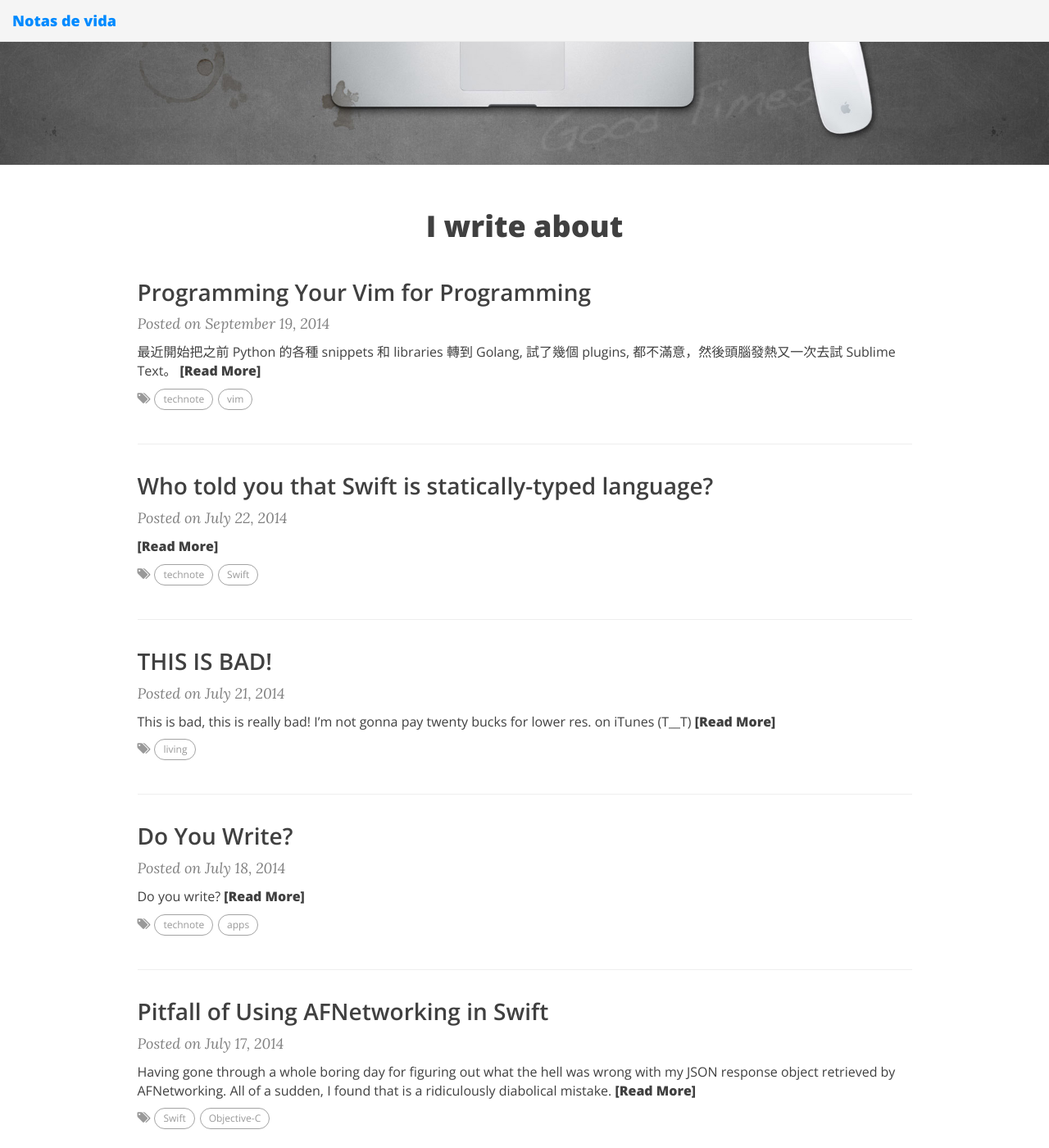
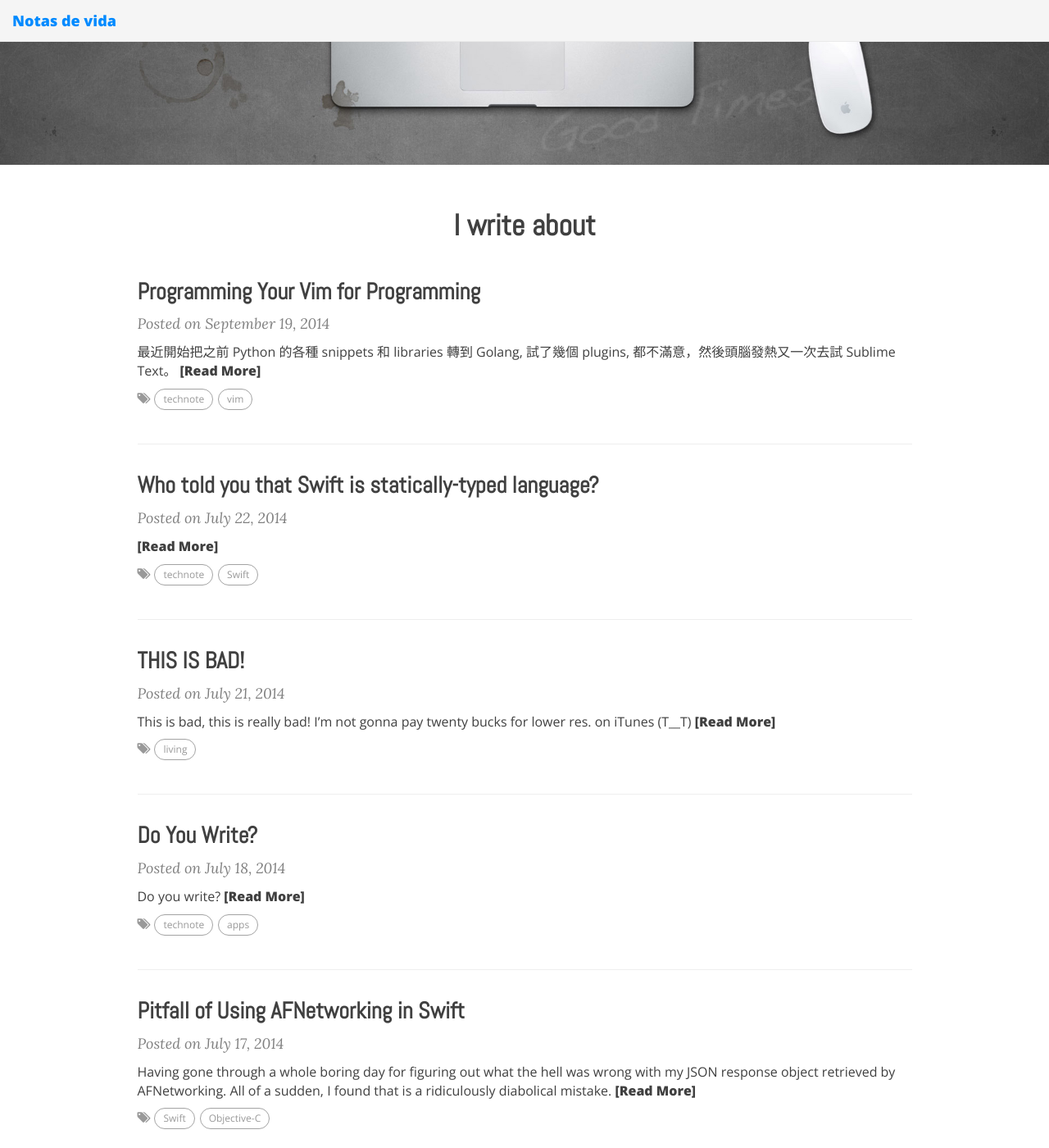
Before and after one commit to jimzhan/funbox.me, a Jekyll site: the page built from index.html, in a window 1280 px wide and 1400 px high, scrolled down 288 px. Shown: the whole window at 82% size. Built offline with Jekyll 4.4.1, drawn with Linux system fonts in a browser that asks for light colours; nearby versions of some CDN libraries; the list of posts is cut into pages by our own code.

Commit message:
- Abel as title font.

```diff
--- a/_layouts/base.html
+++ b/_layouts/base.html
@@ -7,6 +7,7 @@ common-ext-css:
   - "https://cdnjs.cloudflare.com/ajax/libs/font-awesome/4.7.0/css/font-awesome.min.css"
 common-googlefonts:
   - "Lora:400,700,400italic,700italic"
+  - "Abel:400,700,400italic,700italic"
   - "Open+Sans:300italic,400italic,600italic,700italic,800italic,400,300,600,700,800"
 common-js:
   - "https://cdnjs.cloudflare.com/ajax/libs/jquery/3.1.1/jquery.min.js"
--- a/styles/main.css
+++ b/styles/main.css
@@ -18,7 +18,7 @@ p a {
   color: #008AFF;
 }
 h1,h2,h3,h4,h5,h6 {
-  font-family: 'Open Sans', 'Helvetica Neue', Helvetica, Arial, sans-serif;
+  font-family: 'Abel','Open Sans','Helvetica Neue',Helvetica,sans-serif;
   font-weight: 600;
 }
 a {
@@ -575,8 +575,9 @@ footer .theme-by {
   letter-spacing: 1px;
   padding: 10px 5px;
   background: #FFF;
-  border-radius: 0;
   color: #404040;
+  border: 1px solid #a3a3a3;
+  border-radius: 999em;
 }
 @media only screen and (min-width: 768px) {
   .pager li a {
```
Also changed, not shown: _includes/head.html (line endings or trailing spaces).
